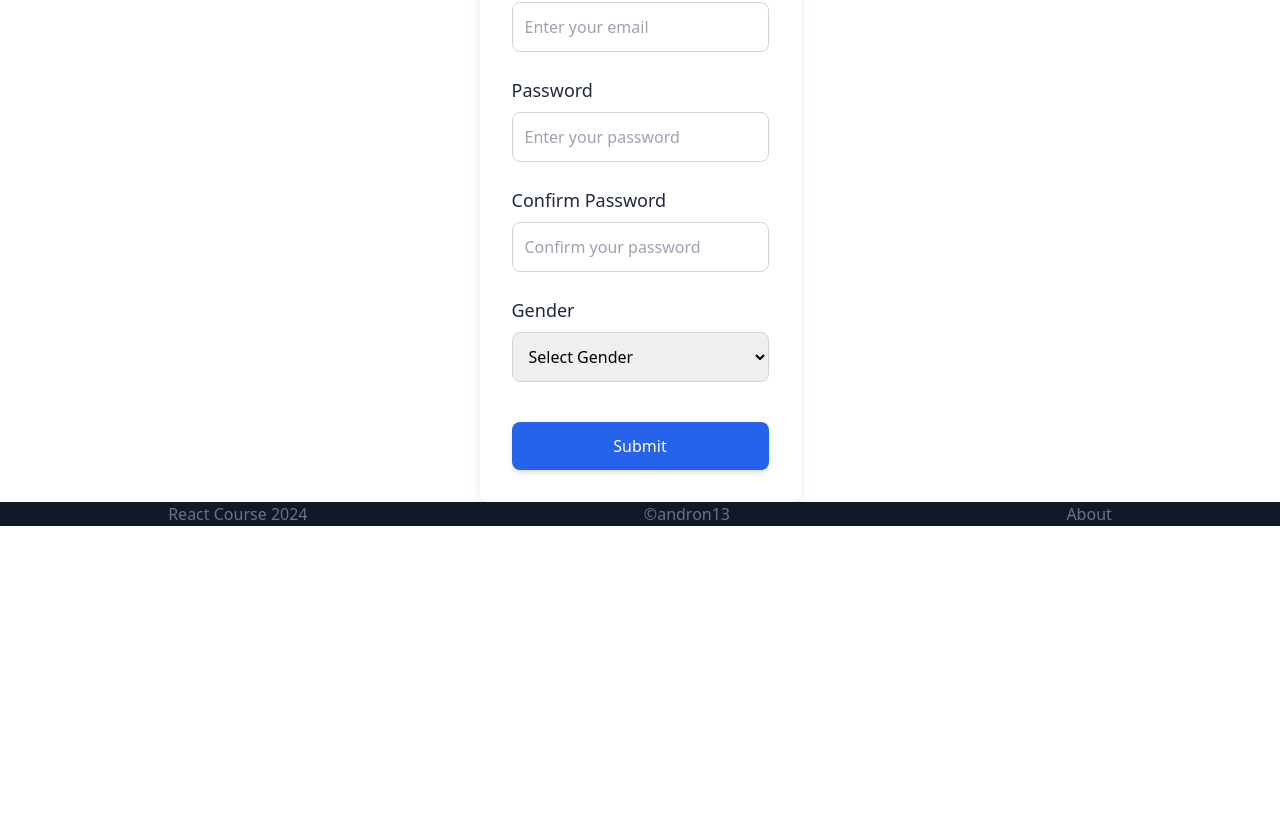
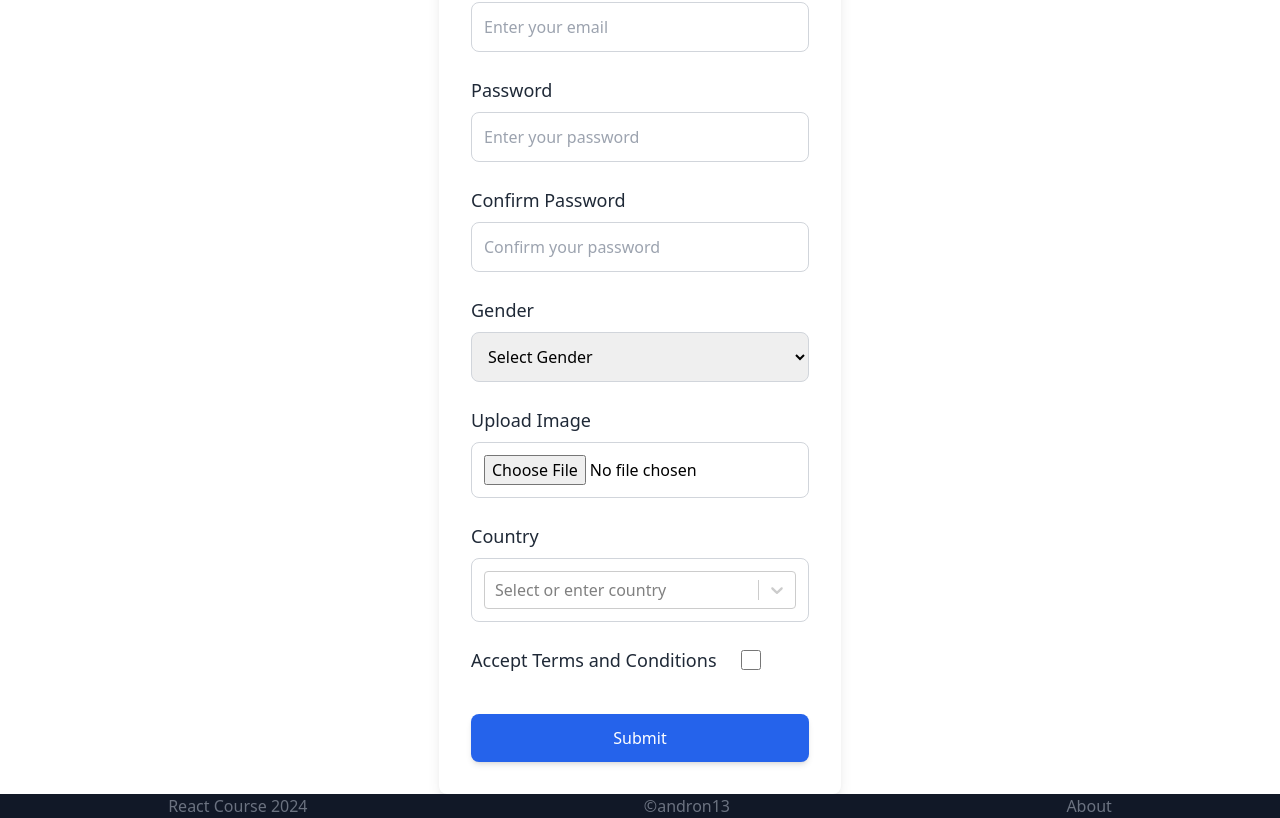
Before and after one commit to andron13/rs-school-React-2024-Q3, a React (Vite) app: page /react-hook-form in a window 1280 px wide. Shown: the part 422-1240 px from the top of the page. Before the commit the page ends 948 px from the top, so only its background shows below. Built offline with nearby package versions, Linux system fonts and the light colour scheme.

Commit message:
feat: react-hook-form done

```diff
--- a/src/pages/react-hook-form/react-hook-form.tsx
+++ b/src/pages/react-hook-form/react-hook-form.tsx
@@ -1,16 +1,20 @@
+import { useState } from "react";
 import { Controller, useForm } from "react-hook-form";
 import { useDispatch, useSelector } from "react-redux";
 import { useNavigate } from "react-router-dom";
+import Select from "react-select";
 
-import { validateFormData } from "@/pages/test/validationSchemaTest.ts";
+import { fileToBase64 } from "@/shared/const";
 import {
   RootState,
   selectCountries,
   setControlledFormData,
 } from "@/shared/store";
-import { CustomFormData, Gender } from "@/shared/types";
+import { Country, CustomFormData, Gender } from "@/shared/types";
+import { validateFormData } from "@/shared/validationSchema.ts";
 
 export const ReactHookForm = () => {
+  const [successMessage, setSuccessMessage] = useState<string | null>(null);
   const dispatch = useDispatch();
   const navigate = useNavigate();
   const countries = useSelector((state: RootState) => selectCountries(state));
@@ -24,19 +28,19 @@
   } = useForm<CustomFormData>();
 
   const onSubmit = async (data: CustomFormData) => {
-    const imageBase64: string | undefined = undefined;
+    let imageBase64: string | undefined = undefined;
 
-    // if (data.image && data.image.length > 0) {
-    //   try {
-    //     imageBase64 = await fileToBase64(data.image[0]);
-    //   } catch (error) {
-    //     console.error("Error reading image file", error);
-    //   }
-    // }
+    if (data.image) {
+      try {
+        imageBase64 = await fileToBase64(data.image);
+      } catch (error) {
+        console.error("Error reading image file", error);
+      }
+    }
 
     const validationResult = await validateFormData({
       ...data,
-      image: data.image ? data.image[0] : undefined,
+      image: data.image,
     });
 
     if (validationResult.valid) {
@@ -46,6 +50,8 @@
       console.groupEnd();
 
       clearErrors();
+      setSuccessMessage("Form submitted successfully!");
+
       dispatch(
         setControlledFormData({
           ...data,
@@ -75,6 +81,7 @@
         // Country doesn't need to be validated
         if (error.includes("Country")) setError("country", { message: error });
       });
+      setSuccessMessage(null);
     }
   };
 
@@ -249,12 +256,107 @@
           <div className="form-error">{errors.gender.message}</div>
         )}
       </div>
+      <div className="flex flex-col">
+        <label
+          htmlFor="image"
+          className="mb-2 text-lg font-medium text-gray-800"
+        >
+          Upload Image
+        </label>
+        <Controller
+          name="image"
+          control={control}
+          defaultValue={undefined}
+          render={({ field }) => (
+            <input
+              id="image"
+              type="file"
+              accept=".png, .jpeg, .jpg"
+              onChange={(e) =>
+                field.onChange(e.target.files ? e.target.files[0] : undefined)
+              }
+              className={`rounded-lg border p-3 focus:outline-none ${
+                errors.image ? "border-red-500" : "border-gray-300"
+              }`}
+            />
+          )}
+        />
+        {errors.image && (
+          <div className="form-error text-red-600">{errors.image.message}</div>
+        )}
+      </div>
+      <div className="flex flex-col">
+        <label
+          htmlFor="country"
+          className="mb-2 text-lg font-medium text-gray-800"
+        >
+          Country
+        </label>
+        <Controller
+          name="country"
+          control={control}
+          defaultValue={null}
+          render={({ field }) => (
+            <Select
+              id="country"
+              {...field}
+              options={countries.map((country: Country) => ({
+                value: country.code,
+                label: country.name,
+                ...country,
+              }))}
+              className={`rounded-lg border p-3 focus:outline-none focus:ring-2 focus:ring-blue-400 ${
+                errors.country ? "border-red-500" : "border-gray-300"
+              }`}
+              isClearable={true}
+              placeholder="Select or enter country"
+              onChange={(selectedOption) => field.onChange(selectedOption)}
+              getOptionLabel={(option) => option.name}
+              getOptionValue={(option) => option.code}
+            />
+          )}
+        />
+
+        {errors.country && (
+          <div className="form-error text-red-600">
+            {errors.country.message}
+          </div>
+        )}
+      </div>
+
+      <div className="flex flex-col">
+        <div className="flex items-center gap-6">
+          <label htmlFor="terms" className="text-lg font-medium text-gray-800">
+            Accept Terms and Conditions
+          </label>
+          <Controller
+            name="terms"
+            control={control}
+            defaultValue={false}
+            render={({ field }) => (
+              <input
+                id="terms"
+                type="checkbox"
+                checked={field.value}
+                onChange={(e) => field.onChange(e.target.checked)}
+                className={`h-5 w-5 ${errors.terms ? "border-red-500" : ""}`}
+              />
+            )}
+          />
+        </div>
+        {errors.terms && (
+          <div className="form-error text-red-600">{errors.terms.message}</div>
+        )}
+      </div>
 
       <div>
         <button type="submit" className="btn-submit btn-submit--enabled">
           Submit
         </button>
       </div>
+      {successMessage && (
+        <div className="text-center text-green-600">{successMessage}</div>
+      )}
     </form>
   );
 };
--- a/src/pages/test/test.tsx
+++ b/src/pages/test/test.tsx
@@ -1,16 +1,23 @@
+import { useState } from "react";
 import { Controller, useForm } from "react-hook-form";
 import { useDispatch, useSelector } from "react-redux";
 import { useNavigate } from "react-router-dom";
+import Select from "react-select";
 
 import { validateFormData } from "@/pages/test/validationSchemaTest.ts";
-import { RootState, selectCountries } from "@/shared/store";
-import { setUncontrolledFormData } from "@/shared/store/formSlice.ts";
-import { CustomFormData, Gender } from "@/shared/types";
+import {
+  RootState,
+  selectCountries,
+  setControlledFormData,
+} from "@/shared/store";
+import { Country, CustomFormData } from "@/shared/types";
 
 export const Test = () => {
+  const countries = useSelector((state: RootState) => selectCountries(state));
+
+  const [successMessage, setSuccessMessage] = useState<string | null>(null);
   const dispatch = useDispatch();
   const navigate = useNavigate();
-  const countries = useSelector((state: RootState) => selectCountries(state));
 
   const {
     control,
@@ -23,28 +30,19 @@
   const onSubmit = async (data: CustomFormData) => {
     const imageBase64: string | undefined = undefined;
 
-    // if (data.image && data.image.length > 0) {
-    //   try {
-    //     imageBase64 = await fileToBase64(data.image[0]);
-    //   } catch (error) {
-    //     console.error("Error reading image file", error);
-    //   }
-    // }
-
     const validationResult = await validateFormData({
       ...data,
-      image: data.image ? data.image[0] : undefined,
     });
 
     if (validationResult.valid) {
       console.group();
       console.log("Form submitted successfully!");
-      console.log({ ...data, image: imageBase64 });
       console.groupEnd();
 
       clearErrors();
+      setSuccessMessage("Form submitted successfully!");
       dispatch(
-        setUncontrolledFormData({
+        setControlledFormData({
           ...data,
           gender: data.gender || "",
           image: imageBase64 || "",
@@ -58,22 +56,17 @@
     } else {
       validationResult.errors.forEach((error: string) => {
         if (error.includes("Name")) setError("name", { message: error });
-        if (error.includes("Age")) setError("age", { message: error });
-        if (error.includes("Email")) setError("email", { message: error });
-        if (error.includes("Gender")) setError("gender", { message: error });
-        if (error.includes("Password must include"))
-          setError("password", { message: error });
-        if (error.includes("Confirm Password"))
-          setError("confirmPassword", { message: error });
-        if (error.includes("must match"))
-          setError("confirmPassword", { message: error });
         if (error.includes("terms")) setError("terms", { message: error });
-        if (error.includes("Image")) setError("image", { message: error });
-        // Country doesn't need to be validated
-        if (error.includes("Country")) setError("country", { message: error });
       });
+      setSuccessMessage(null);
     }
   };
+
+  // Преобразование данных из Redux в формат для Select
+  const countryOptions = countries.map((country: Country) => ({
+    value: country.code,
+    label: country.name,
+  }));
 
   return (
     <form
@@ -112,146 +105,51 @@
       </div>
 
       <div className="flex flex-col">
-        <label htmlFor="age" className="mb-2 text-lg font-medium text-gray-800">
-          Age
+        <label
+          htmlFor="country"
+          className="mb-2 text-lg font-medium text-gray-800"
+        >
+          Country
         </label>
         <Controller
-          name="age"
+          name="country"
           control={control}
-          defaultValue={0}
+          defaultValue={null}
           render={({ field }) => (
-            <input
-              id="age"
-              type="number"
+            <Select
+              id="country"
               {...field}
-              className="rounded-lg border border-gray-300 p-3 focus:outline-none focus:ring-2 focus:ring-blue-400"
-              placeholder="Enter your age"
+              options={countries.map((country: Country) => ({
+                value: country.code,
+                label: country.name,
+                ...country,
+              }))}
+              className={`rounded-lg border p-3 focus:outline-none focus:ring-2 focus:ring-blue-400 ${
+                errors.country ? "border-red-500" : "border-gray-300"
+              }`}
+              isClearable={true}
+              placeholder="Select or enter country"
+              onChange={(selectedOption) => field.onChange(selectedOption)}
+              getOptionLabel={(option) => option.name}
+              getOptionValue={(option) => option.code}
             />
           )}
         />
-        {errors.age && <div className="form-error">{errors.age.message}</div>}
-      </div>
 
-      <div className="flex flex-col">
-        <label
-          htmlFor="email"
-          className="mb-2 text-lg font-medium text-gray-800"
-        >
-          Email
-        </label>
-        <Controller
-          name="email"
-          control={control}
-          defaultValue=""
-          render={({ field }) => (
-            <input
-              id="email"
-              type="email"
-              {...field}
-              className="rounded-lg border border-gray-300 p-3 focus:outline-none focus:ring-2 focus:ring-blue-400"
-              placeholder="Enter your email"
-            />
-          )}
-        />
-        {errors.email && (
-          <div className="form-error">{errors.email.message}</div>
-        )}
-      </div>
-
-      <div className="flex flex-col">
-        <label
-          htmlFor="password"
-          className="mb-2 text-lg font-medium text-gray-800"
-        >
-          Password
-        </label>
-        <Controller
-          name="password"
-          control={control}
-          defaultValue=""
-          render={({ field }) => (
-            <input
-              id="password"
-              type="password"
-              {...field}
-              className={`rounded-lg border p-3 focus:outline-none focus:ring-2 focus:ring-blue-400 ${
-                errors.password ? "border-red-500" : "border-gray-300"
-              }`}
-              placeholder="Enter your password"
-            />
-          )}
-        />
-        {errors.password && (
+        {errors.country && (
           <div className="form-error text-red-600">
-            {errors.password.message}
+            {errors.country.message}
           </div>
         )}
       </div>
 
-      <div className="flex flex-col">
-        <label
-          htmlFor="confirmPassword"
-          className="mb-2 text-lg font-medium text-gray-800"
-        >
-          Confirm Password
-        </label>
-        <Controller
-          name="confirmPassword"
-          control={control}
-          defaultValue=""
-          render={({ field }) => (
-            <input
-              id="confirmPassword"
-              type="password"
-              {...field}
-              className={`rounded-lg border p-3 focus:outline-none focus:ring-2 focus:ring-blue-400 ${
-                errors.confirmPassword ? "border-red-500" : "border-gray-300"
-              }`}
-              placeholder="Confirm your password"
-            />
-          )}
-        />
-        {errors.confirmPassword && (
-          <div className="form-error text-red-600">
-            {errors.confirmPassword.message}
-          </div>
-        )}
-      </div>
+      <button type="submit" className="btn-submit btn-submit--enabled">
+        Submit
+      </button>
 
-      <div className="flex flex-col">
-        <label
-          htmlFor="gender"
-          className="mb-2 text-lg font-medium text-gray-800"
-        >
-          Gender
-        </label>
-        <Controller
-          name="gender"
-          control={control}
-          defaultValue={undefined}
-          render={({ field }) => (
-            <select
-              id="gender"
-              {...field}
-              className="rounded-lg border border-gray-300 p-3 focus:outline-none focus:ring-2 focus:ring-blue-400"
-            >
-              <option value="">Select Gender</option>
-              <option value={Gender.Male}>{Gender.Male}</option>
-              <option value={Gender.Female}>{Gender.Female}</option>
-              <option value={Gender.Diverses}>{Gender.Diverses}</option>
-            </select>
-          )}
-        />
-        {errors.gender && (
-          <div className="form-error">{errors.gender.message}</div>
-        )}
-      </div>
-
-      <div>
-        <button type="submit" className="btn-submit btn-submit--enabled">
-          Submit
-        </button>
-      </div>
+      {successMessage && (
+        <div className="text-center text-green-600">{successMessage}</div>
+      )}
     </form>
   );
 };
```
Also changed, not shown: src/pages/test/validationSchemaTest.ts (+4 -0 lines).
